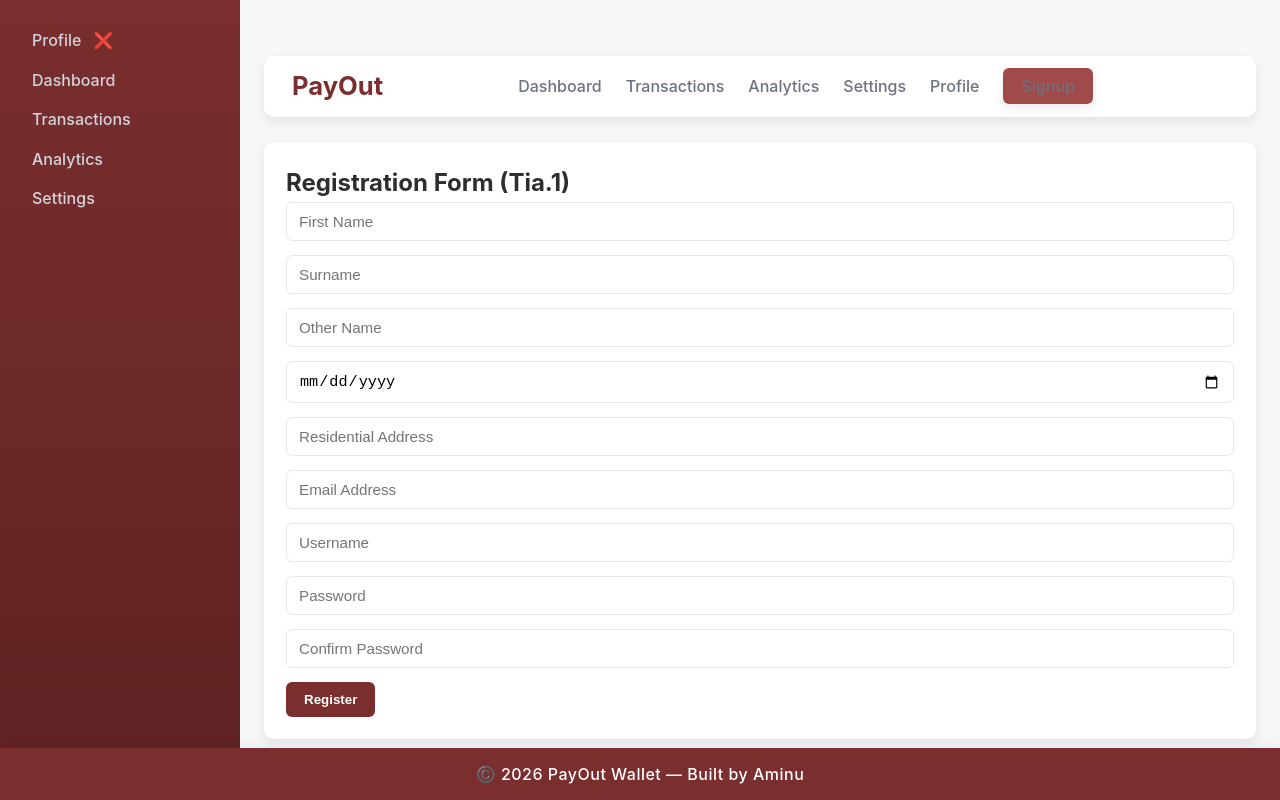
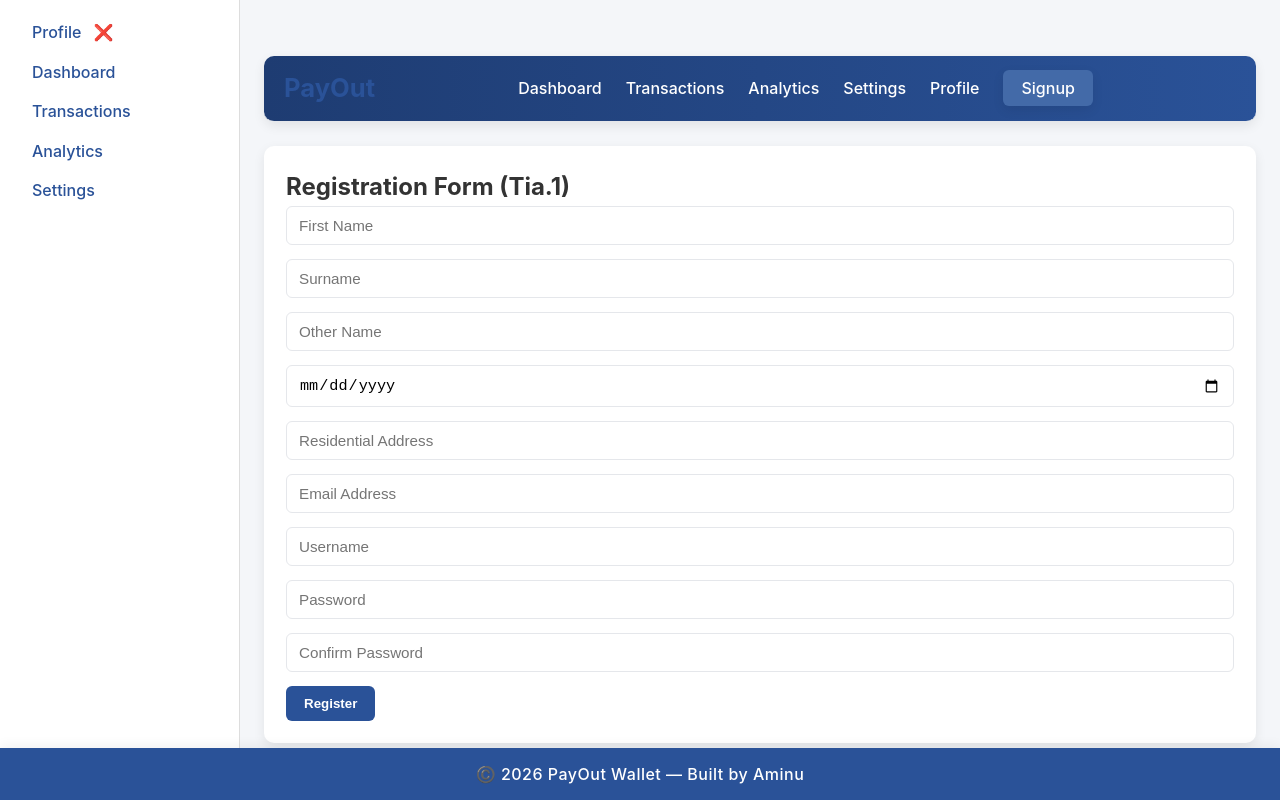
Before and after one commit to Ameenugullah/New-Wallet, a React (Vite) app in the folder wallet-paystack-demo/: page /signup in a window 1280 px wide. Built offline with nearby package versions, Linux system fonts and the light colour scheme.

Commit message:
added a Readme,Contributing,and seedlacalstorage

```diff
--- a/wallet-paystack-demo/package.json
+++ b/wallet-paystack-demo/package.json
@@ -7,7 +7,8 @@
     "dev": "vite",
     "build": "vite build",
     "lint": "eslint .",
-    "preview": "vite preview"
+    "preview": "vite preview",
+    "seed:local": "node ./scripts/seedLocalStorage.js"
   },
   "dependencies": {
     "chart.js": "^4.5.1",
--- a/wallet-paystack-demo/src/components/Analytics.jsx
+++ b/wallet-paystack-demo/src/components/Analytics.jsx
@@ -40,13 +40,23 @@ const Analytics = () => {
     .filter((t) => t.type === "expense")
     .reduce((sum, t) => sum + t.amount, 0);
 
+  // read colors from CSS variables (fallback to hard-coded values)
+  const getCssVar = (name, fallback) => {
+    if (typeof window === "undefined" || !window.getComputedStyle) return fallback;
+    const v = getComputedStyle(document.documentElement).getPropertyValue(name);
+    return v ? v.trim() : fallback;
+  };
+
+  const brandColor = getCssVar("--progress-grad-start", "#2a5298");
+  const dangerColor = getCssVar("--danger", "#ff4d4d");
+
   const barData = {
     labels: ["Income", "Expense"],
     datasets: [
       {
         label: "Financial Overview",
         data: [income, expense],
-        backgroundColor: ["#2a5298", "#ff4d4d"],
+        backgroundColor: [brandColor, dangerColor],
       },
     ],
   };
@@ -56,7 +66,7 @@ const Analytics = () => {
     datasets: [
       {
         data: [income, expense],
-        backgroundColor: ["#2a5298", "#ff4d4d"],
+        backgroundColor: [brandColor, dangerColor],
       },
     ],
   };
--- a/wallet-paystack-demo/src/paystack.css
+++ b/wallet-paystack-demo/src/paystack.css
@@ -1,8 +1,8 @@
 /* Footer Styling */
 .footer {
   width: 100%;
-  background: var(--primary);
-  color: var(--text-light);
+  background: var(--brand-end);
+  color: var(--nav-text);
   text-align: center;
   padding: 14px 0 12px 0;
   font-size: 1rem;
@@ -42,8 +42,8 @@
 }
 /* Signup Button Style */
 .signup-btn {
-  background: var(--primary-soft);
-  color: var(--text-light);
+  background: var(--brand-soft);
+  color: var(--nav-text);
   border: none;
   padding: 8px 18px;
   border-radius: var(--radius-sm);
@@ -55,26 +55,15 @@
 }
 
 .signup-btn:hover {
-  background: var(--primary-dark);
-  color: #fff;
+  background: var(--brand-start);
+  color: var(--nav-text);
   box-shadow: var(--shadow-hover);
 }
 /* =========================
    CSS VARIABLES (THEME)
 ========================= */
 :root {
-  --primary: #7a2e2e;        /* dark pale red */
-  --primary-dark: #5e2222;
-  --primary-soft: #a14a4a;
-
-  --bg-main: #f6f7f9;
-  --bg-card: #ffffff;
-  --bg-sidebar: #1f1f23;
-
-  --text-main: #2e2e2e;
-  --text-muted: #6b7280;
-  --text-light: #ffffff;
-
+  /* Core spacing / shadows / radii */
   --border-light: #e5e7eb;
 
   --shadow-soft: 0 4px 12px rgba(0, 0, 0, 0.08);
@@ -85,6 +74,30 @@
   --radius-lg: 14px;
 
   --transition: all 0.3s ease;
+
+  /* New palette variables (from merged styles) */
+  --brand-start: #1e3c72;
+  --brand-end: #2a5298;
+  --brand-soft: #436aa8;
+  --nav-text: #ffffff;
+  --nav-link: #ffffff;
+
+  --sidebar-bg: #ffffff;
+  --sidebar-border: #dddddd;
+
+  --card-bg: #ffffff;
+  --card-radius: 12px;
+  --card-shadow: 0 4px 12px rgba(0,0,0,0.05);
+
+  --progress-bg: #eeeeee;
+  --progress-grad-start: #2a5298;
+  --progress-grad-end: #4caf50;
+
+  --body-bg: #f4f6f9;
+  --body-text: #333;
+  --muted: #6b7280;
+  --text-on-dark: #ffffff;
+  --danger: #ff4d4d;
 }
 
 /* =========================
@@ -98,8 +111,8 @@
 
 body {
   font-family: "Inter", "Segoe UI", Tahoma, Geneva, Verdana, sans-serif;
-  background-color: var(--bg-main);
-  color: var(--text-main);
+  background-color: var(--body-bg);
+  color: var(--body-text);
   line-height: 1.6;
 }
 
@@ -115,10 +128,10 @@ body {
   width: 240px;
   background: linear-gradient(
     180deg,
-    var(--primary),
-    var(--primary-dark)
+    var(--brand-end),
+    var(--brand-start)
   );
-  color: var(--text-light);
+  color: var(--text-on-dark);
 }
 
 .right-panel {
@@ -134,10 +147,10 @@ body {
   display: flex;
   justify-content: space-between;
   align-items: center;
-  background: var(--bg-card);
-  color: var(--text-main);
+  background: linear-gradient(90deg, var(--brand-start), var(--brand-end));
+  color: var(--nav-text);
   margin-bottom: 24px;
-  padding: 10px 28px;
+  padding: 12px 20px;
   border-radius: var(--radius-md);
   border-bottom: 1px solid var(--border-light);
   box-shadow: var(--shadow-soft);
@@ -146,7 +159,7 @@ body {
 .navbar-left h1 {
   font-size: 1.6rem;
   font-weight: 700;
-  color: var(--primary);
+  color: var(--brand-end);
 }
 
 .navbar-center ul {
@@ -156,14 +169,16 @@ body {
 }
 
 .navbar-center ul li a {
-  color: var(--text-muted);
+  color: var(--nav-link);
   text-decoration: none;
   font-weight: 500;
   transition: var(--transition);
 }
 
 .navbar-center ul li a:hover {
-  color: var(--primary);
+  background: rgba(255,255,255,0.08);
+  border-radius: 6px;
+  color: var(--nav-link);
 }
 
 .navbar-right {
@@ -174,13 +189,13 @@ body {
 
 .username {
   font-weight: 600;
-  color: var(--text-main);
+  color: var(--body-text);
 }
 
 .logout-btn {
-  background: var(--primary);
+  background: var(--brand-end);
   border: none;
-  color: var(--text-light);
+  color: var(--nav-text);
   padding: 8px 14px;
   border-radius: var(--radius-sm);
   cursor: pointer;
@@ -189,15 +204,15 @@ body {
 }
 
 .logout-btn:hover {
-  background: var(--primary-dark);
+  background: var(--brand-start);
   box-shadow: var(--shadow-hover);
 }
 
-/* =========================
-   SIDEBAR
-========================= */
 .sidebar {
-  padding: 28px 20px;
+  height: 100%;
+  padding: 20px;
+  background: var(--sidebar-bg);
+  border-right: 1px solid var(--sidebar-border);
 }
 
 .sidebar h2 {
@@ -215,7 +230,7 @@ body {
 }
 
 .sidebar ul li a {
-  color: #d1d5db;
+  color: #2a5298;
   text-decoration: none;
   font-weight: 500;
   padding: 8px 12px;
@@ -224,8 +239,7 @@ body {
 }
 
 .sidebar ul li a:hover {
-  background: rgba(255, 255, 255, 0.08);
-  color: var(--text-light);
+  color: #1e3c72;
 }
 
 /* =========================
@@ -233,7 +247,7 @@ body {
 ========================= */
 .card,
 .dashboard-card {
-  background: var(--bg-card);
+  background: var(--card-bg);
   border-radius: var(--radius-md);
   padding: 22px;
   margin-bottom: 20px;
@@ -250,7 +264,7 @@ body {
 .dashboard-card h3 {
   margin-bottom: 14px;
   font-size: 1.1rem;
-  color: var(--primary);
+  color: var(--brand-end);
 }
 
 /* =========================
@@ -269,14 +283,14 @@ form select {
 
 form input:focus,
 form select:focus {
-  border-color: var(--primary);
+  border-color: var(--brand-end);
   outline: none;
 }
 
 form button {
-  background: var(--primary);
+  background: var(--brand-end);
   border: none;
-  color: var(--text-light);
+  color: var(--nav-text);
   padding: 10px 18px;
   border-radius: var(--radius-sm);
   cursor: pointer;
@@ -285,7 +299,7 @@ form button {
 }
 
 form button:hover {
-  background: var(--primary-dark);
+  background: var(--brand-start);
   box-shadow: var(--shadow-hover);
 }
 
@@ -297,7 +311,7 @@ form button:hover {
 }
 
 .transaction-list li {
-  background: var(--bg-card);
+  background: var(--card-bg);
   border: 1px solid var(--border-light);
   margin-bottom: 10px;
   padding: 12px 14px;
@@ -321,9 +335,9 @@ form button:hover {
 .settings button {
   display: block;
   margin-bottom: 14px;
-  background: var(--primary);
+  background: var(--brand-end);
   border: none;
-  color: var(--text-light);
+  color: var(--nav-text);
   padding: 10px 18px;
   border-radius: var(--radius-sm);
   cursor: pointer;
@@ -332,7 +346,7 @@ form button:hover {
 }
 
 .settings button:hover {
-  background: var(--primary-dark);
+  background: var(--brand-start);
 }
 
 .settings select {
@@ -347,7 +361,7 @@ form button:hover {
   align-items: center;
   gap: 8px;
   background: #f3f4f6;
-  color: var(--text-main);
+  color: var(--body-text);
   border: 1px solid var(--border-light);
   padding: 8px 12px;
   border-radius: 999px;
@@ -361,8 +375,8 @@ form button:hover {
 }
 
 .theme-toggle.active {
-  background: linear-gradient(90deg, var(--primary-soft), var(--primary));
-  color: var(--text-light);
+  background: linear-gradient(90deg, var(--brand-soft), var(--brand-end));
+  color: var(--nav-text);
   border-color: transparent;
   box-shadow: var(--shadow-hover);
 }
@@ -392,7 +406,7 @@ form button:hover {
 }
 
 .analytics-grid canvas {
-  background: var(--bg-card);
+  background: var(--card-bg);
   border-radius: var(--radius-md);
   padding: 16px;
   box-shadow: var(--shadow-soft);
@@ -415,8 +429,8 @@ form button:hover {
   display: flex;
   align-items: center;
   justify-content: center;
-  background: #2a5298;
-  color: #fff;
+  background: var(--brand-end);
+  color: var(--nav-text);
   font-size: 18px;
 }
 /* =========================
@@ -454,7 +468,7 @@ form button:hover {
   }
 
   .sidebar {
-    padding: 16px;
+    padding: 30px 20px;
   }
 
   .sidebar ul {
@@ -509,7 +523,7 @@ form button:hover {
     justify-content: center;
     background: transparent;
     border: none;
-    color: var(--primary);
+    color: var(--brand-end);
     font-size: 1.2rem;
     padding: 6px;
     margin-right: 8px;
@@ -615,3 +629,24 @@ form button:hover {
     padding: 8px;
   }
 }
+
+
+/* Progress bar (from merged styles, using variables) */
+.progress-container {
+  width: 100%;
+  background: var(--progress-bg);
+  border-radius: 8px;
+  margin: 12px 0;
+  height: 24px;
+  overflow: hidden;
+}
+
+.progress-bar {
+  height: 100%;
+  background: linear-gradient(90deg, var(--progress-grad-start), var(--progress-grad-end));
+  color: var(--nav-text);
+  text-align: center;
+  line-height: 24px;
+  font-size: 12px;
+  transition: width 0.5s ease;
+}
```
Also changed, not shown: wallet-paystack-demo/scripts/seedLocalStorage.js (added, +29 -0 lines), 2 other files (tests, documents, lock files or other folders).
